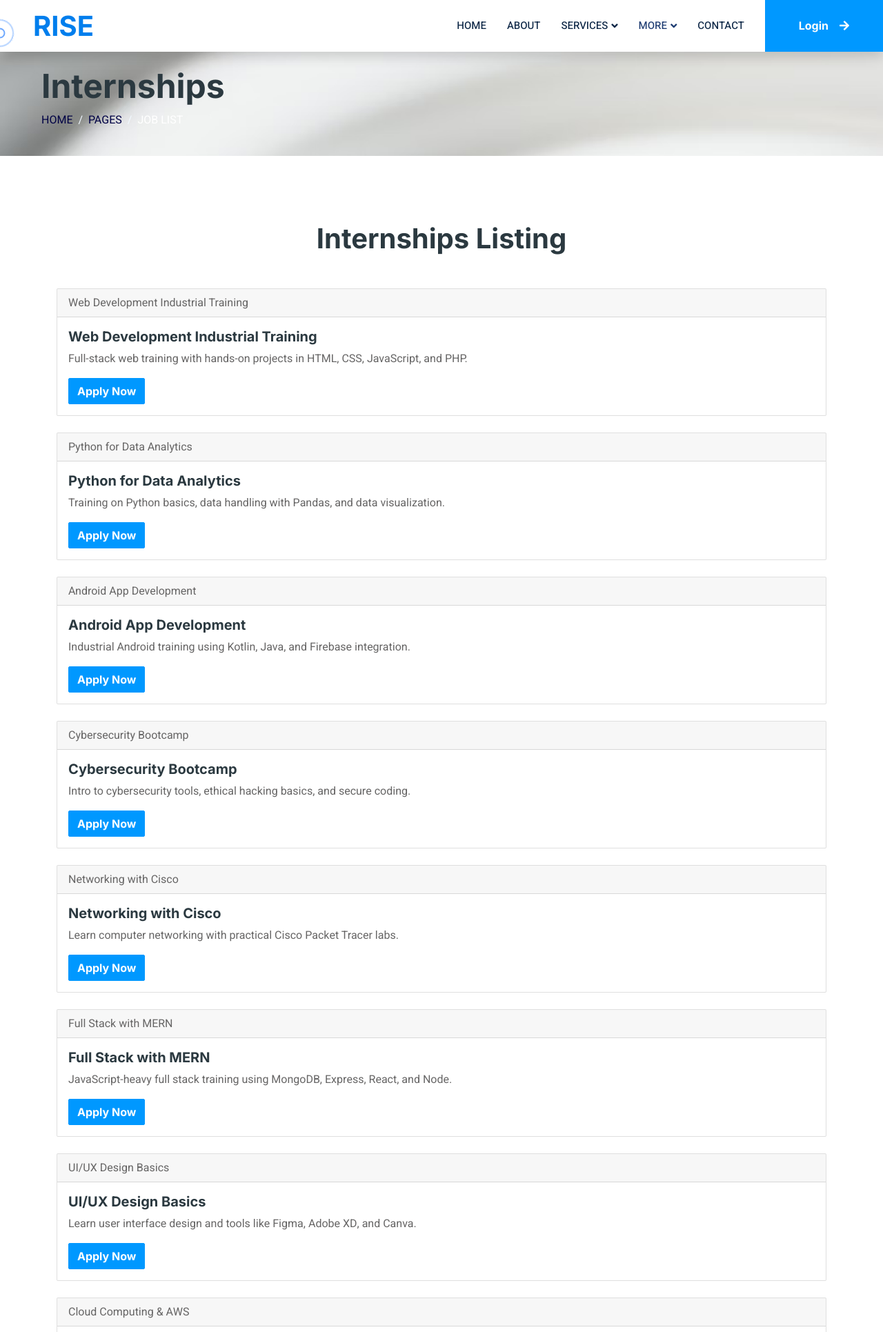
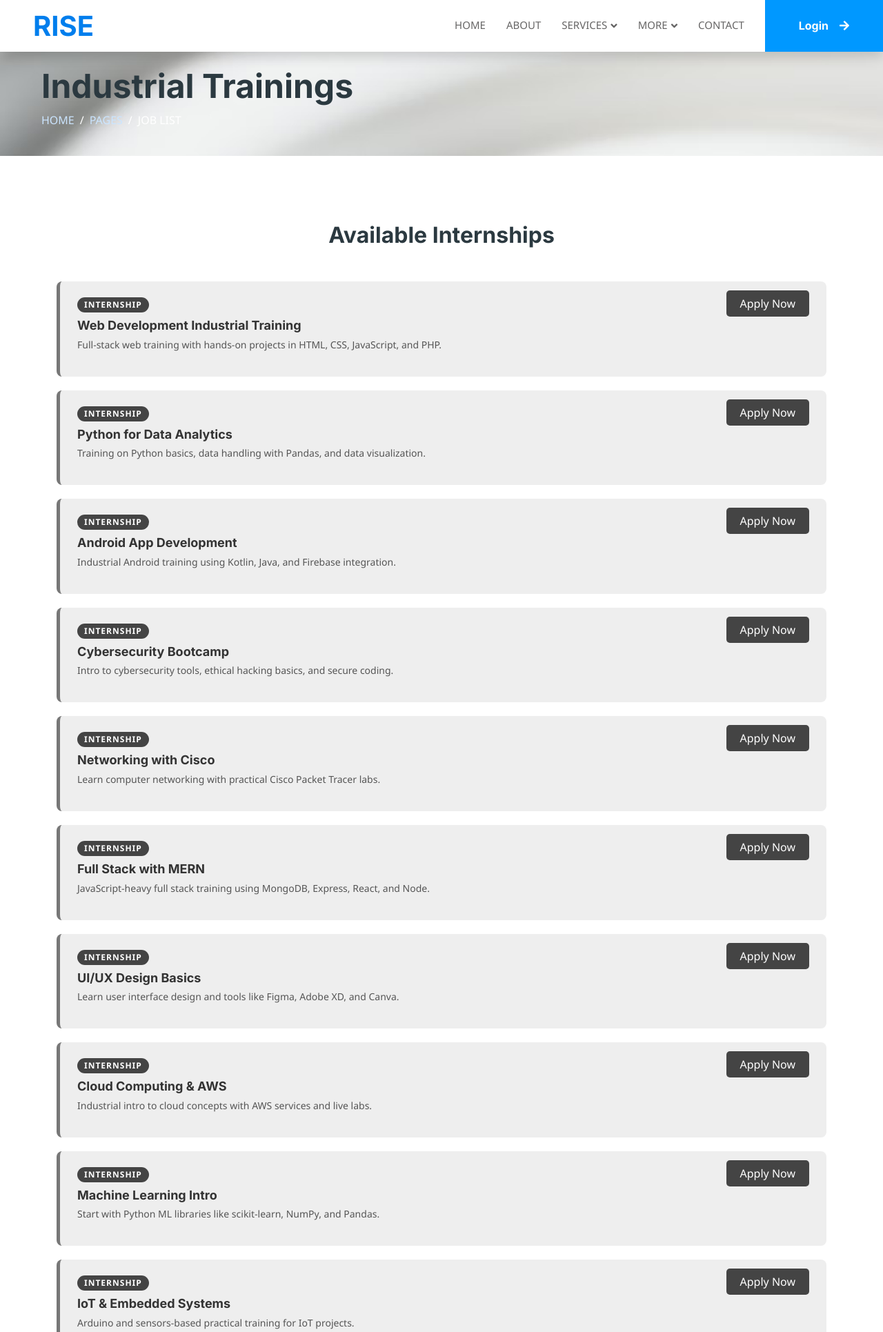
Before and after one commit to ckphase/RISE-Ready-to-Intern-Skill-up-and-Elevate, a PHP site: page /job-detail.php in a window 1280 px wide. Shown: the top 1931 px of the page at 69% size. Run offline with PHP 8.4, Linux system fonts and the light colour scheme; data comes from the database, SQL or seed files in the repository; some libraries are stand-ins or nearby versions.

Commit message:
landing page 100% complete

```diff
--- a/css/style.css
+++ b/css/style.css
@@ -1,34 +1,3 @@
-/********** Template CSS **********/
-:root {
-    /* Brand Blue Palette */
-    --primary: #1e3c72;       /* Deep Indigo Blue for main branding, buttons */
-    --secondary: #4facfe;     /* Lively Sky Blue for hover states, accents */
-    --accent: #007bff;        /* Royal Blue for links and highlights */
-
-    /* Backgrounds and Surfaces */
-    --light: #f0f8ff;         /* Ice Blue for light backgrounds */
-    --surface: #dbefff;       /* Powder Blue for cards, inner sections */
-    --dark: #0b2545;          /* Navy Blue for footer, dark blocks */
-
-    /* Texts and Borders */
-    --muted: #b0c4de;         /* Light Steel Blue for secondary text */
-    --border: #4682b4;        /* Steel Blue for dividers, borders */
-}
-
-/*** Spinner ***/
-#spinner {
-    opacity: 0;
-    visibility: hidden;
-    transition: opacity .5s ease-out, visibility 0s linear .5s;
-    z-index: 99999;
-}
-
-#spinner.show {
-    transition: opacity .5s ease-out, visibility 0s linear 0s;
-    visibility: visible;
-    opacity: 1;
-}
-
 
 /*** Button ***/
 .btn {
@@ -488,3 +457,88 @@
   bottom: -10px;
   border-radius: 2px;
 }
+
+/* Job Listing page */
+    body {
+        background: #f4f4f4;
+        font-family: "Segoe UI", sans-serif;
+    }
+
+    .internship-list {
+        display: flex;
+        flex-direction: column;
+        gap: 20px;
+    }
+
+    .internship-item {
+        background-color: #eeeeee;
+        border-left: 5px solid #777;
+        padding: 20px 25px;
+        border-radius: 8px;
+        transition: all 0.3s ease;
+    }
+
+    .internship-item:hover {
+        background-color: #e2e2e2;
+        box-shadow: 0 4px 12px rgba(0, 0, 0, 0.06);
+    }
+
+    .internship-content {
+        display: flex;
+        justify-content: space-between;
+        align-items: flex-start;
+        gap: 20px;
+        flex-wrap: wrap;
+    }
+
+    .internship-left {
+        flex: 1;
+        min-width: 250px;
+    }
+
+    .internship-title {
+        font-weight: 600;
+        font-size: 18px;
+        color: #333;
+        margin-bottom: 6px;
+    }
+
+    .internship-desc {
+        font-size: 14px;
+        color: #555;
+    }
+
+    .internship-label {
+        font-size: 12px;
+        color: #fff;
+        background-color: #444;
+        display: inline-block;
+        padding: 2px 10px;
+        border-radius: 20px;
+        font-weight: bold;
+        letter-spacing: 1px;
+        margin-bottom: 8px;
+    }
+
+    .internship-apply {
+        padding: 8px 20px;
+        background-color: #444;
+        color: white;
+        text-decoration: none;
+        border-radius: 5px;
+        font-weight: 500;
+        transition: background-color 0.3s ease;
+    }
+
+    .internship-apply:hover {
+        background-color: #222;
+    }
+
+    .breadcrumb-item a {
+        color: #cbe5ff;
+        text-decoration: none;
+    }
+
+    .breadcrumb-item a:hover {
+        text-decoration: underline;
+    }
--- a/landing/header.php
+++ b/landing/header.php
@@ -103,11 +103,6 @@
         </nav>
 
         <!-- Navbar End -->
-
-
-<!-- Cursor Circles -->
-<div class="cursor-circle circle-1"></div>
-<div class="cursor-circle circle-2"></div>
 <style>
     .circle-1 { width: 15px; height: 15px; }
   .circle-2 { width: 40px; height: 40px; border: 2px solid #0d6efd; }
--- a/landing/job-detail.php
+++ b/landing/job-detail.php
@@ -1,10 +1,9 @@
-<?php
-include('header.php');
-?>
-<!-- Header End -->
-<div class="container-xxl bg-dark page-header mb-5" style="padding-left: 60px; background: url('../img/landing-2.avif') no-repeat center center fixed;background-size: cover;">
-    <div class="my-5 pt-5 pb-4">
-        <h1 class="display-5 fw-bold">Internships</h1>
+<?php include('header.php'); ?>
+
+<!-- Page Header -->
+<div class="container-xxl bg-dark page-header mb-5" style="padding-left: 60px; background: url('../img/landing-2.avif') no-repeat center center fixed; background-size: cover;">
+    <div class="my-5 pt-5 pb-4 text-white">
+        <h1 class="display-5 fw-bold animated fadeInDown">Industrial Trainings</h1>
         <nav aria-label="breadcrumb">
             <ol class="breadcrumb text-uppercase">
                 <li class="breadcrumb-item"><a href="#">Home</a></li>
@@ -14,36 +13,40 @@
         </nav>
     </div>
 </div>
-<!-- Header End -->
+<!-- Internships Section -->
+<div class="container py-5">
+    <h2 class="text-center mb-5 wow fadeInUp">Available Internships</h2>
 
-
-<!-- Jobs Start -->
-<div class="container-xxl py-5">
-    <div class="container">
-        <h1 class="text-center mb-5 wow fadeInUp" data-wow-delay="0.1s">Internships Listing</h1>
-
+    <div class="internship-list">
         <?php
         include('../dbms/connection.php');
         $query = "SELECT * FROM internships";
         $result = mysqli_query($db, $query);
+        $delay = 0.1;
+
         while ($row = mysqli_fetch_assoc($result)) {
-            ?>
-            <div class="card my-4">
-                <div class="card-header">
-                   <?php echo $row["title"]?>
-                </div>
-                <div class="card-body">
-                    <h5 class="card-title"><?php echo $row["title"]?></h5>
-                    <p class="card-text"><?php echo $row["description"]?></p>
-                    <a href="#" class="btn btn-primary">Apply Now</a>
+        ?>
+            <div class="internship-item wow fadeInUp" data-wow-delay="<?= $delay ?>s">
+                <div class="internship-content">
+                    <div class="internship-left">
+                        <div class="internship-label">INTERNSHIP</div>
+                        <h5 class="internship-title"><?= $row["title"]; ?></h5>
+                        <p class="internship-desc"><?= $row["description"]; ?></p>
+                    </div>
+                    <div class="internship-right">
+                        <a href="login.php" class="internship-apply">Apply Now</a>
+                    </div>
                 </div>
             </div>
-            <?php
-        }
-        ?>
+        <?php $delay += 0.1; } ?>
     </div>
 </div>
-<!-- Jobs End -->
-<?php
-include('footer.php');
-?>
+
+<!-- Animate.css and WOW.js -->
+<link rel="stylesheet" href="https://cdnjs.cloudflare.com/ajax/libs/animate.css/4.1.1/animate.min.css"/>
+<script src="https://cdnjs.cloudflare.com/ajax/libs/wow/1.1.2/wow.min.js"></script>
+<script>
+    new WOW().init();
+</script>
+
+<?php include('footer.php'); ?>
--- a/landing/login.php
+++ b/landing/login.php
@@ -90,7 +90,7 @@
                 </form>
             </div>
 
-            <div class="text-center wow fadeInUp mt-4" data-wow-delay="0.1s">
+        <div class="text-center wow fadeInUp" data-wow-delay="1s">
                 <h6 class="section-title bg-white text-center text-primary px-3">
                     <a href="signIn.php">Click Here To Sign-Up</a>
                 </h6>
--- a/landing/rehashOldPasswords.php
+++ b/landing/rehashOldPasswords.php
@@ -1,5 +1,5 @@
 <?php
-include('dbms/connection.php');
+include('../dbms/connection.php');
 
 // Get all users
 $result = mysqli_query($db, "SELECT id, password FROM users");
```
Also changed, not shown: landing/category.php (+56 -30 lines), landing/job-list.php (+68 -21 lines).
